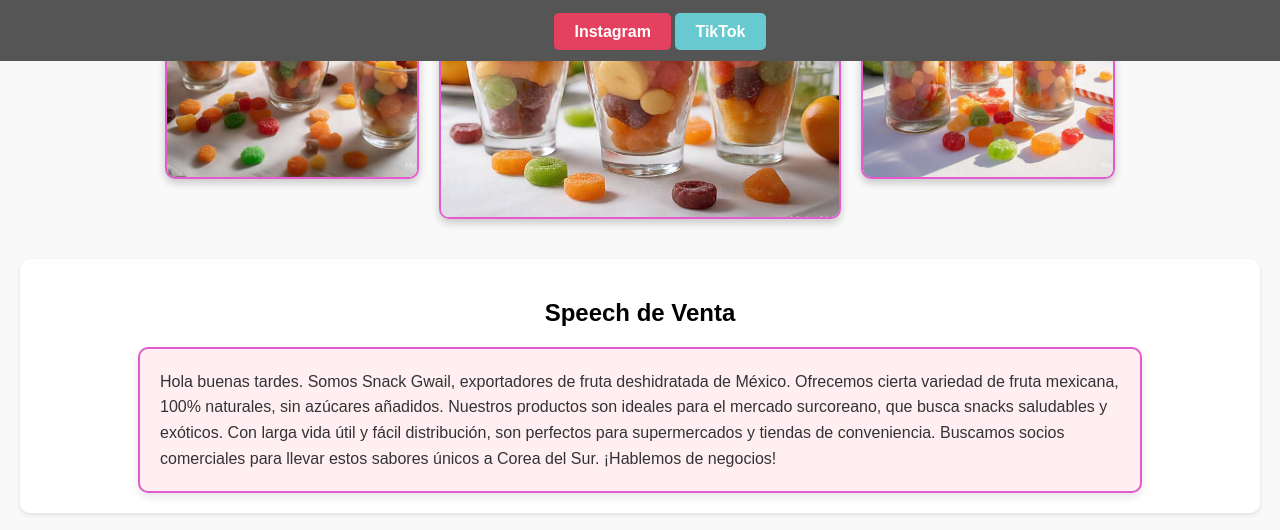
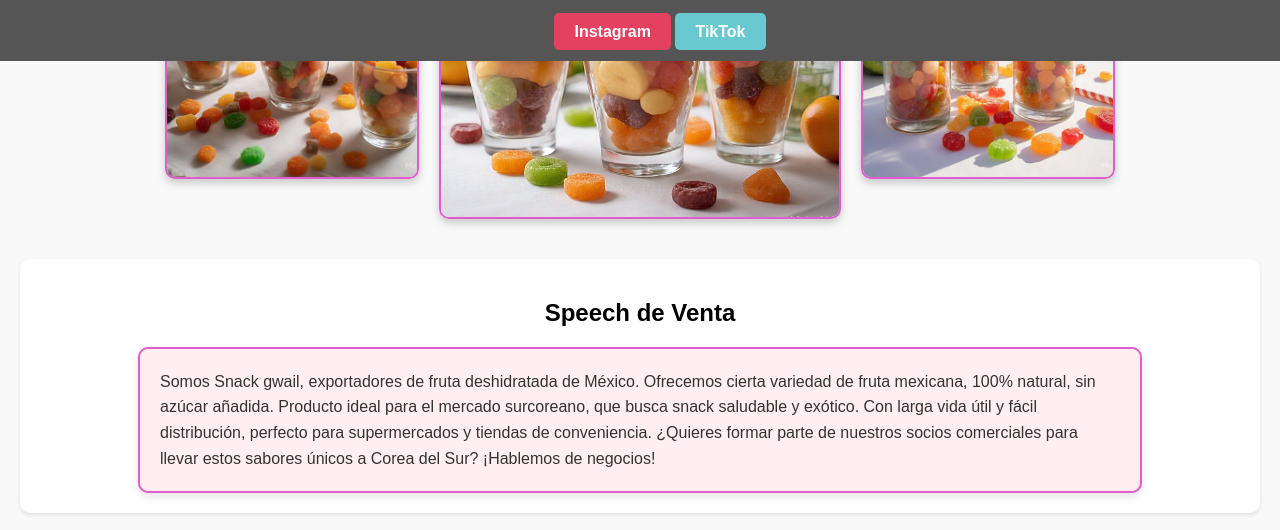
Before and after one commit to The-Gerd/The-Gerd.github.io, a plain HTML site: page index.html in a window 1280 px wide. Shown: the part 739-1269 px from the top of the page. Drawn offline with Linux system fonts and the light colour scheme; grey boxes are pictures that could not be loaded.

Commit message:
Update index.html

```diff
--- a/index.html
+++ b/index.html
@@ -83,7 +83,7 @@
     <section class="speech-venta">
         <h2 data-i18n="sales-title">Speech de Venta</h2>
         <div class="speech-box">
-            <p data-i18n="sales-text">Hola buenas tardes. Somos Snack Gwail, exportadores de fruta deshidratada de México. Ofrecemos cierta variedad de fruta mexicana, 100% naturales, sin azúcares añadidos. Nuestros productos son ideales para el mercado surcoreano, que busca snacks saludables y exóticos. Con larga vida útil y fácil distribución, son perfectos para supermercados y tiendas de conveniencia. Buscamos socios comerciales para llevar estos sabores únicos a Corea del Sur. ¡Hablemos de negocios!</p>
+            <p data-i18n="sales-text">Somos Snack gwail, exportadores de fruta deshidratada de México. Ofrecemos cierta variedad de fruta mexicana, 100% natural, sin azúcar añadida. Producto ideal para el mercado surcoreano, que busca snack saludable y exótico. Con larga vida útil y fácil distribución, perfecto para supermercados y tiendas de conveniencia. ¿Quieres formar parte de nuestros socios comerciales para llevar estos sabores únicos a Corea del Sur? ¡Hablemos de negocios!</p>
         </div>
     </section>
 
```
